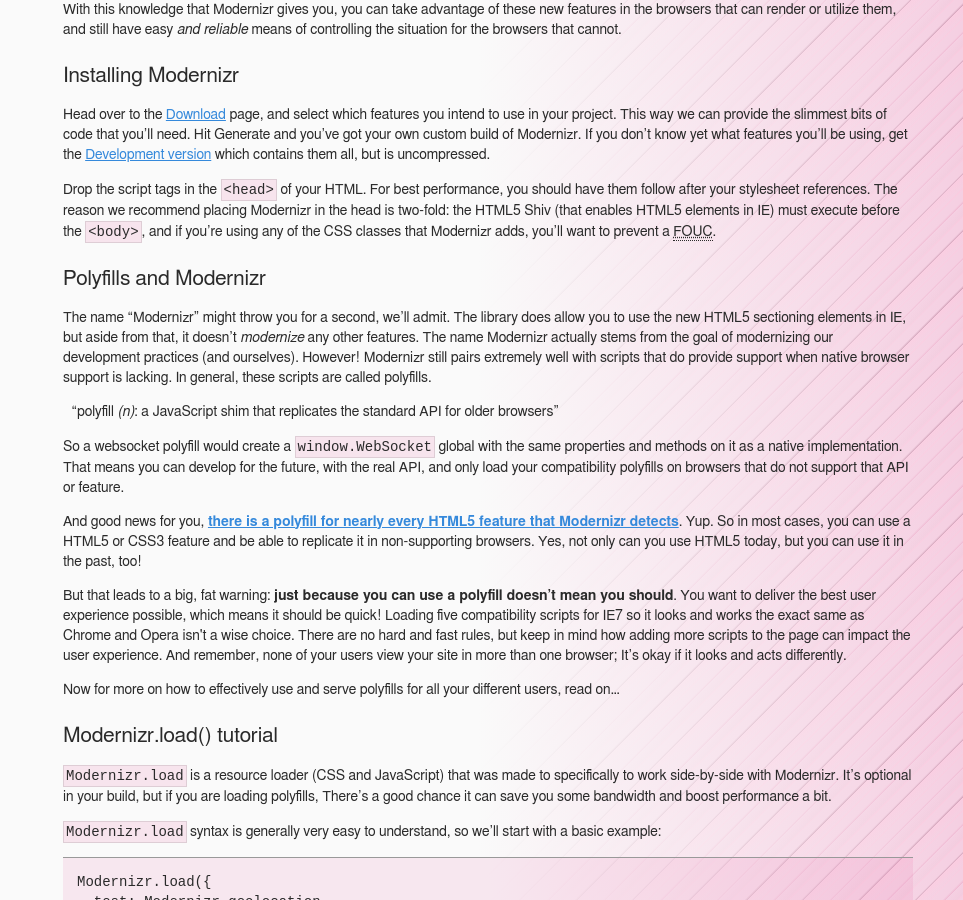
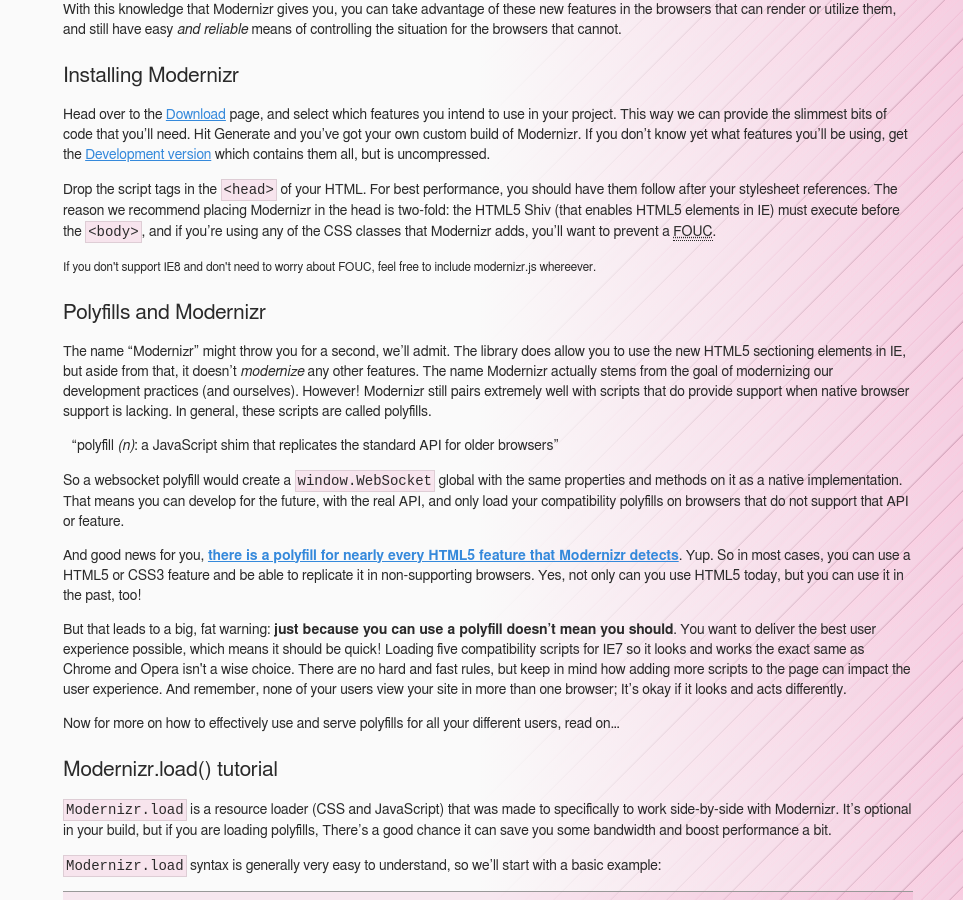
Before and after one commit to Modernizr/the-old-modernizr.com, a Jekyll site: the page built from docs/index.html, in a window 1280 px wide and 900 px high, scrolled down 655 px. Shown: the whole window, without its empty margins (317-1280 px from the left). Built offline with Jekyll 4.4.1, drawn with Linux system fonts in a browser that asks for light colours; nearby versions of some CDN libraries; Markdown is read by kramdown in place of the engine named in the settings.

Commit message:
modernizr doesnt NEED to be in the head

```diff
--- a/docs/index.html
+++ b/docs/index.html
@@ -80,6 +80,7 @@
 
             <p>Drop the script tags in the <code>&lt;head></code> of your HTML. For best performance, you should have them follow after your stylesheet references. The reason we recommend placing Modernizr in the head is two-fold: the HTML5 Shiv (that enables HTML5 elements in IE) must execute before the <code>&lt;body></code>, and if you’re using any of the CSS classes that Modernizr adds, you’ll want to prevent a <abbr title="flash of unstyled content">FOUC</abbr>.</p>
 
+            <p><small>If you don't support IE8 and don't need to worry about FOUC, feel free to include modernizr.js whereever.</small></p>
 
 
             <h3 id="polyfills">Polyfills and Modernizr</h3>
```
